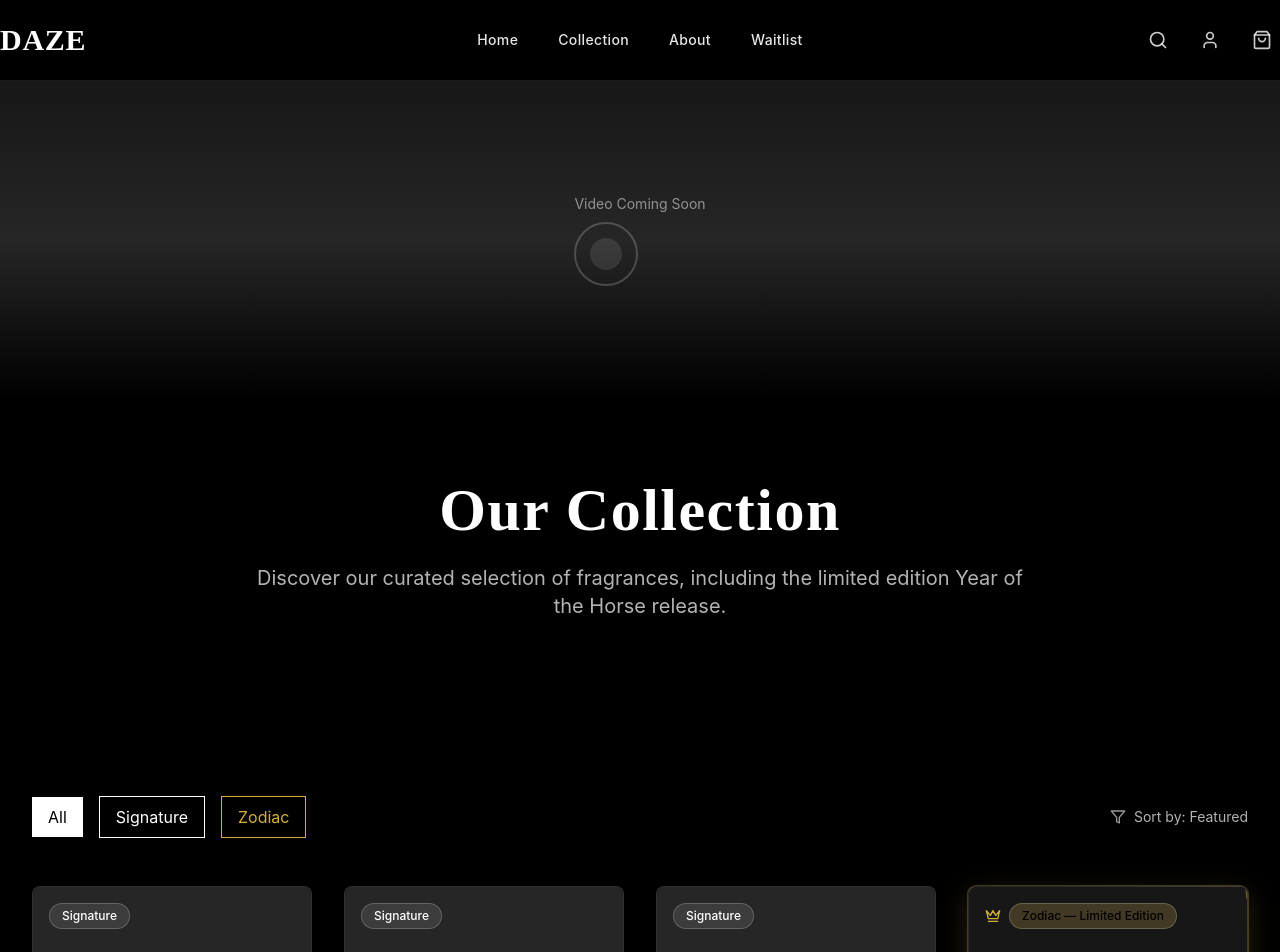
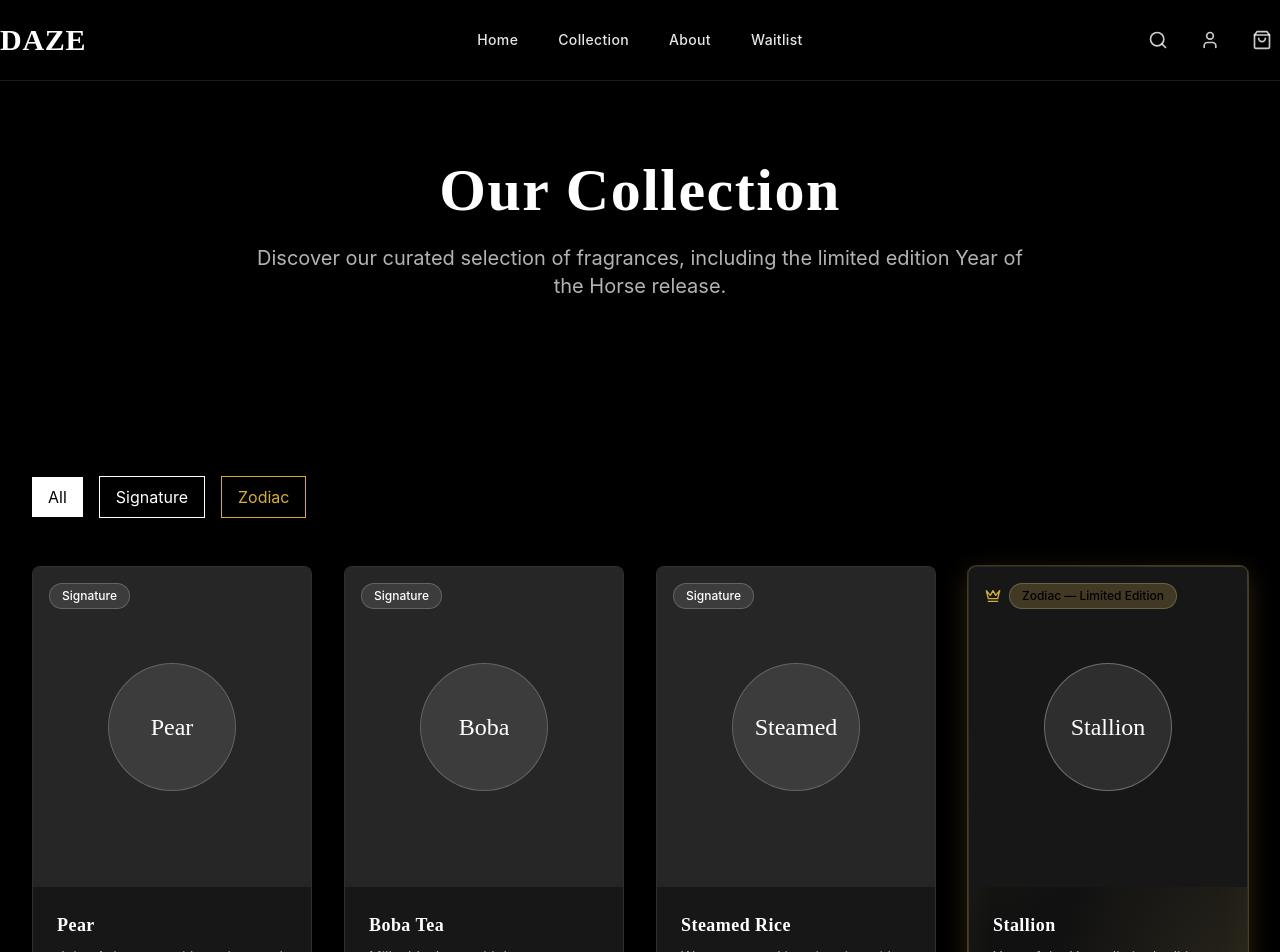
Before and after one commit to dingalanger/Daze-Perfumes, a Next.js app: page /collection in a window 1280 px wide. Shown: the top 952 px of the page. Built offline with nearby package versions, Linux system fonts and the light colour scheme.

Commit message:
feat(collection): filter by Signature/Zodiac/All; remove sort UI

```diff
--- a/app/collection/page.tsx
+++ b/app/collection/page.tsx
@@ -1,10 +1,10 @@
 'use client'
 
-import React from 'react'
+import React, { useMemo, useState } from 'react'
 import Header from '@/components/Header'
 import Footer from '@/components/Footer'
 import Link from 'next/link'
-import { Filter, Crown, Sparkles } from 'lucide-react'
+import { Crown } from 'lucide-react'
 import { products as allProducts } from '@/lib/products'
 
 function addToCart(item: { id: string; name: string; price: number; quantity?: number }) {
@@ -28,33 +28,23 @@ function showToast(message: string) {
 }
 
 export default function CollectionPage() {
+  const [filter, setFilter] = useState<'all' | 'Signature' | 'Zodiac'>('all')
+
+  const products = useMemo(() => {
+    if (filter === 'all') return allProducts
+    return allProducts.filter(p => p.category === filter)
+  }, [filter])
+
   return (
     <main className="min-h-screen pt-20 bg-black">
       <Header />
-
-      {/* Video Section - Space for future video */}
-      <section className="relative h-80 bg-neutral-900 overflow-hidden">
-        <div className="absolute inset-0 bg-gradient-to-b from-neutral-900 via-neutral-800 to-black"></div>
-        <div className="relative z-10 flex items-center justify-center h-full">
-          <div className="text-center">
-            <p className="text-white/50 text-sm mb-2">Video Coming Soon</p>
-            <div className="w-16 h-16 border-2 border-white/20 rounded-full flex items-center justify-center">
-              <div className="w-8 h-8 bg-white/10 rounded-full"></div>
-            </div>
-          </div>
-        </div>
-      </section>
 
       {/* Hero Section */}
       <section className="bg-black py-20">
         <div className="container-custom">
           <div className="text-center animate-fade-in">
-            <h1 className="text-5xl md:text-6xl font-serif font-bold text-white mb-6">
-              Our <span className="text-white">Collection</span>
-            </h1>
-            <p className="text-xl text-white/70 max-w-3xl mx-auto mb-8">
-              Discover our curated selection of fragrances, including the limited edition Year of the Horse release.
-            </p>
+            <h1 className="text-5xl md:text-6xl font-serif font-bold text-white mb-6">Our <span className="text-white">Collection</span></h1>
+            <p className="text-xl text-white/70 max-w-3xl mx-auto mb-8">Discover our curated selection of fragrances, including the limited edition Year of the Horse release.</p>
           </div>
         </div>
       </section>
@@ -63,21 +53,15 @@ export default function CollectionPage() {
       <section className="section-padding bg-black">
         <div className="container-custom">
           {/* Filter Bar */}
-          <div className="flex flex-col md:flex-row justify-between items-center mb-12">
-            <div className="flex items-center space-x-4 mb-4 md:mb-0">
-              <button className="px-4 py-2 bg-white text-black rounded-none hover:bg-white/90 transition-colors duration-300">All</button>
-              <button className="px-4 py-2 bg-transparent border border-white text-white rounded-none hover:bg-white hover:text-black transition-colors duration-300">Signature</button>
-              <button className="px-4 py-2 bg-transparent border border-daze-gold text-daze-gold rounded-none hover:bg-daze-gold hover:text-black transition-colors duration-300">Zodiac</button>
-            </div>
-            <div className="flex items-center space-x-2 text-white/60">
-              <Filter size={16} />
-              <span className="text-sm">Sort by: Featured</span>
-            </div>
+          <div className="flex items-center space-x-4 mb-12">
+            <button onClick={() => setFilter('all')} className={`px-4 py-2 rounded-none transition-colors duration-300 ${filter==='all' ? 'bg-white text-black' : 'bg-transparent border border-white text-white hover:bg-white hover:text-black'}`}>All</button>
+            <button onClick={() => setFilter('Signature')} className={`px-4 py-2 rounded-none transition-colors duration-300 ${filter==='Signature' ? 'bg-white text-black' : 'bg-transparent border border-white text-white hover:bg-white hover:text-black'}`}>Signature</button>
+            <button onClick={() => setFilter('Zodiac')} className={`px-4 py-2 rounded-none transition-colors duration-300 ${filter==='Zodiac' ? 'bg-daze-gold text-black' : 'bg-transparent border border-daze-gold text-daze-gold hover:bg-daze-gold hover:text-black'}`}>Zodiac</button>
           </div>
 
           {/* Products Grid */}
           <div className="grid grid-cols-1 md:grid-cols-2 lg:grid-cols-3 xl:grid-cols-4 gap-8">
-            {allProducts.map((product, index) => {
+            {products.map((product, index) => {
               const isStallion = product.name === 'Stallion'
               return (
                 <div key={product.id} className="group animate-slide-up" style={{ animationDelay: `${index * 0.1}s` }}>
@@ -98,12 +82,6 @@ export default function CollectionPage() {
                         {isStallion ? 'Zodiac — Limited Edition' : product.category}
                       </span>
                     </div>
-
-                    {isStallion && (
-                      <div className="absolute -top-6 -right-6 rotate-12 text-daze-gold/50">
-                        <Sparkles size={40} />
-                      </div>
-                    )}
 
                     {/* Product Info */}
                     <div className="p-6">
```
